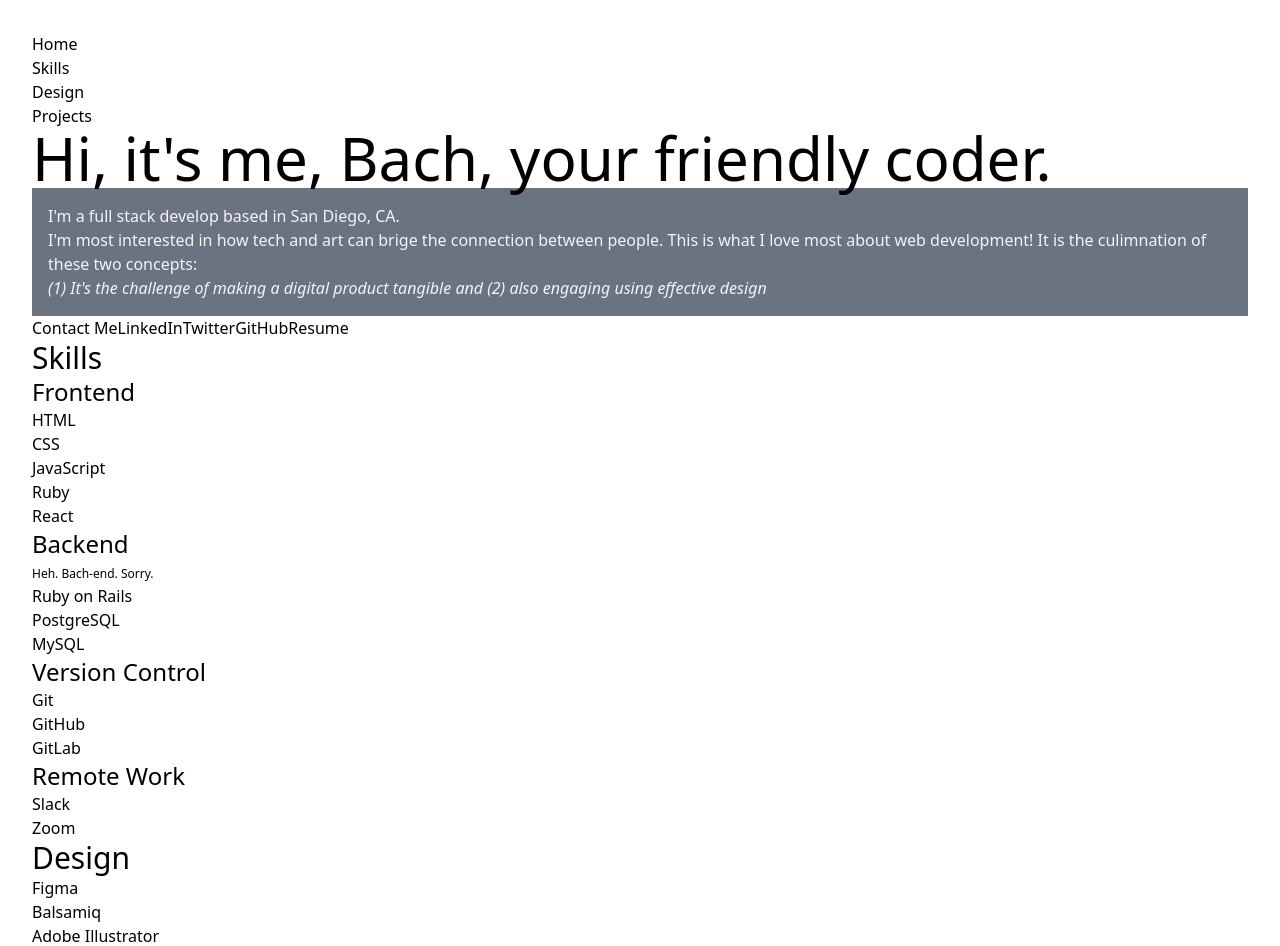
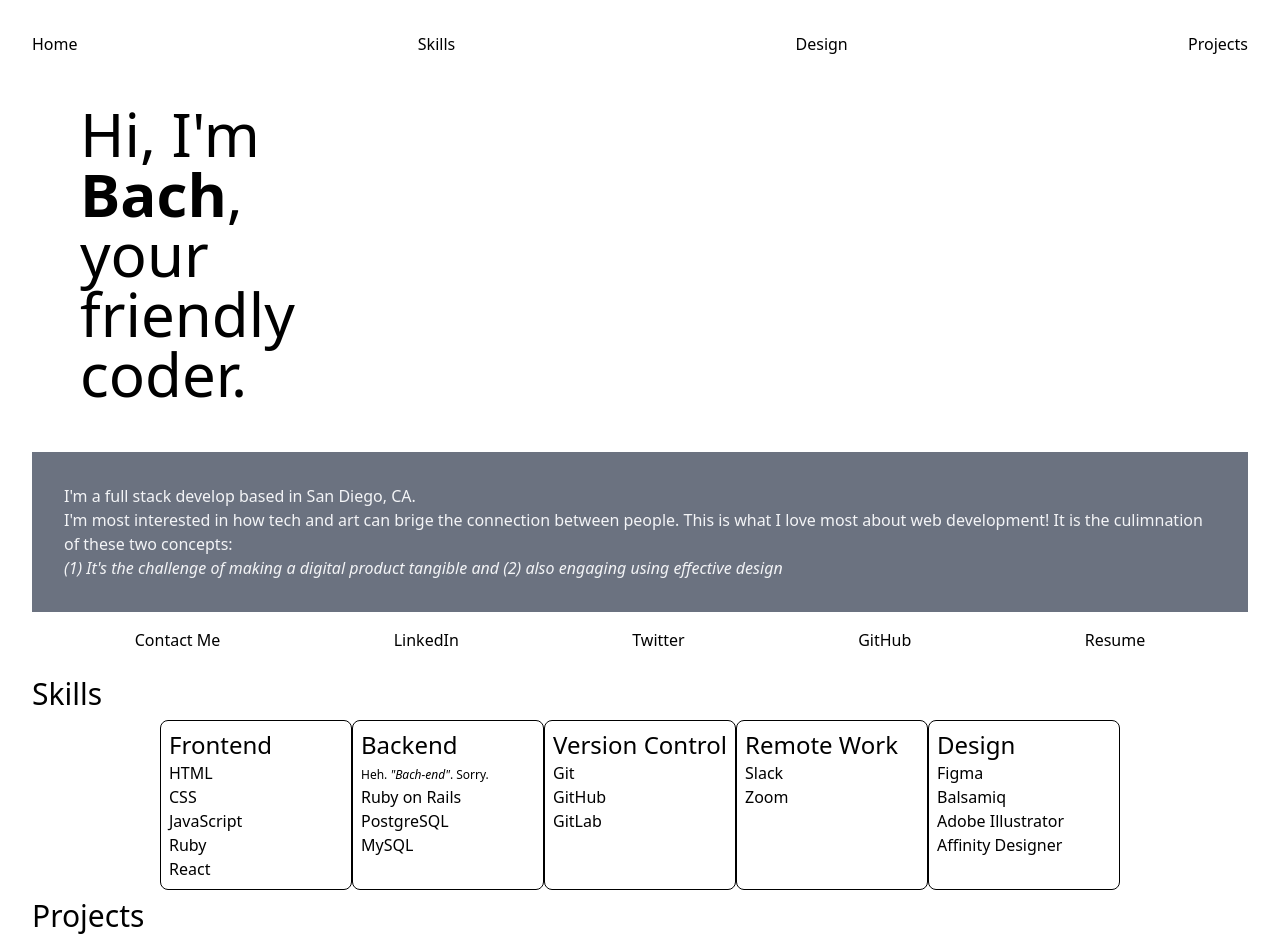
Before and after one commit to bndiep/bndiep.github.io, a React (Create React App) app: page / in a window 1280 px wide. Shown: the top 946 px of the page. Built offline with nearby package versions, Linux system fonts and the light colour scheme.

Commit message:
adds flex box to skills section

```diff
--- a/src/App.js
+++ b/src/App.js
@@ -3,15 +3,18 @@ function App() {
   return (
     <div className="m-8">
       <header>
-        <ul>
-          <li>Home</li>
-          <li>Skills</li>
-          <li>Design</li>
-          <li>Projects</li>
+        <ul className="flex flex-row justify-between">
+          <li><a href="/">Home</a></li>
+          <li><a href="#skills">Skills</a></li>
+          <li><a href="#design">Design</a></li>
+          <li><a href="#projects">Projects</a></li>
         </ul>
       </header>
-      <h1 className="text-6xl">Hi, it's me, Bach, your friendly coder. </h1>
-      <div className="p-4 bg-gray-500 text-gray-100">
+      <h1 className="p-12 w-96 text-6xl">
+        Hi, I'm <span className="font-bold">Bach</span>, your friendly coder.
+      </h1>
+
+      <div className="p-8 bg-gray-500 text-gray-100">
         <p>
           I'm a full stack develop based in San Diego, CA.
           </p>
@@ -24,7 +27,7 @@ function App() {
           </p>
       </div>
 
-      <div>
+      <div className="p-4 flex justify-around">
         <button>Contact Me</button>
         <button>LinkedIn</button>
         <button>Twitter</button>
@@ -32,39 +35,48 @@ function App() {
         <button>Resume</button>
       </div>
 
-      <h2 className="text-3xl">Skills</h2>
-      <div>
+      <h2 className="py-2 text-3xl" id="skills">Skills</h2>
+      <div className="flex flex-wrap justify-center">
+        <div className="w-48 p-2 border border-black rounded-lg">
           <h3 className="text-2xl">Frontend</h3>
           <ul>
-          <li>HTML</li>
+            <li className="">HTML</li>
             <li>CSS</li>
             <li>JavaScript</li>
             <li>Ruby</li>
             <li>React</li>
           </ul>
+        </div>
 
+        <div className="w-48 p-2 border border-black rounded-lg">
           <h3 className="text-2xl">Backend</h3>
-        <span className="text-xs">Heh. Bach-end. Sorry.</span>
+          <span className="text-xs">Heh. <span className="italic">"Bach-end"</span>. Sorry.</span>
           <ul>
             <li>Ruby on Rails</li>
             <li>PostgreSQL</li>
             <li>MySQL</li>
           </ul>
+        </div>
 
+        <div className="w-48 p-2 border border-black rounded-lg">
           <h3 className="text-2xl">Version Control</h3>
           <ul>
             <li>Git</li>
             <li>GitHub</li>
             <li>GitLab</li>
           </ul>
+        </div>
 
+        <div className="w-48 p-2 border border-black rounded-lg">
           <h3 className="text-2xl">Remote Work</h3>
           <ul>
             <li>Slack</li>
             <li>Zoom</li>
           </ul>
+        </div>
 
-        <h3 className="text-3xl">Design</h3>
+        <div className="w-48 p-2 border border-black rounded-lg">
+          <h3 className="text-2xl" id="design">Design</h3>
           <ul>
             <li>Figma</li>
             <li>Balsamiq</li>
@@ -72,15 +84,18 @@ function App() {
             <li>Affinity Designer</li>
           </ul>
         </div>
+      </div>
 
-      <div>
-        <h2 className="text-3xl">Projects</h2>
+      <div className="">
+        <h2 className="py-2 text-3xl" id="projects">Projects</h2>
         <h4>LifeBand</h4>
         <h4>React Here, Tryna Function</h4>
         <h4>Tic-Tac-Toe</h4>
         <h4>Pig Latin</h4>
         <h4>Blog App</h4>
       </div>
+
+      <footer className="text-sm">Designed and build by Bach Diep using React.js and Tailwind CSS</footer>
     </div>
   )
 }
```
Lines whose indentation alone changed are shown as unchanged.
